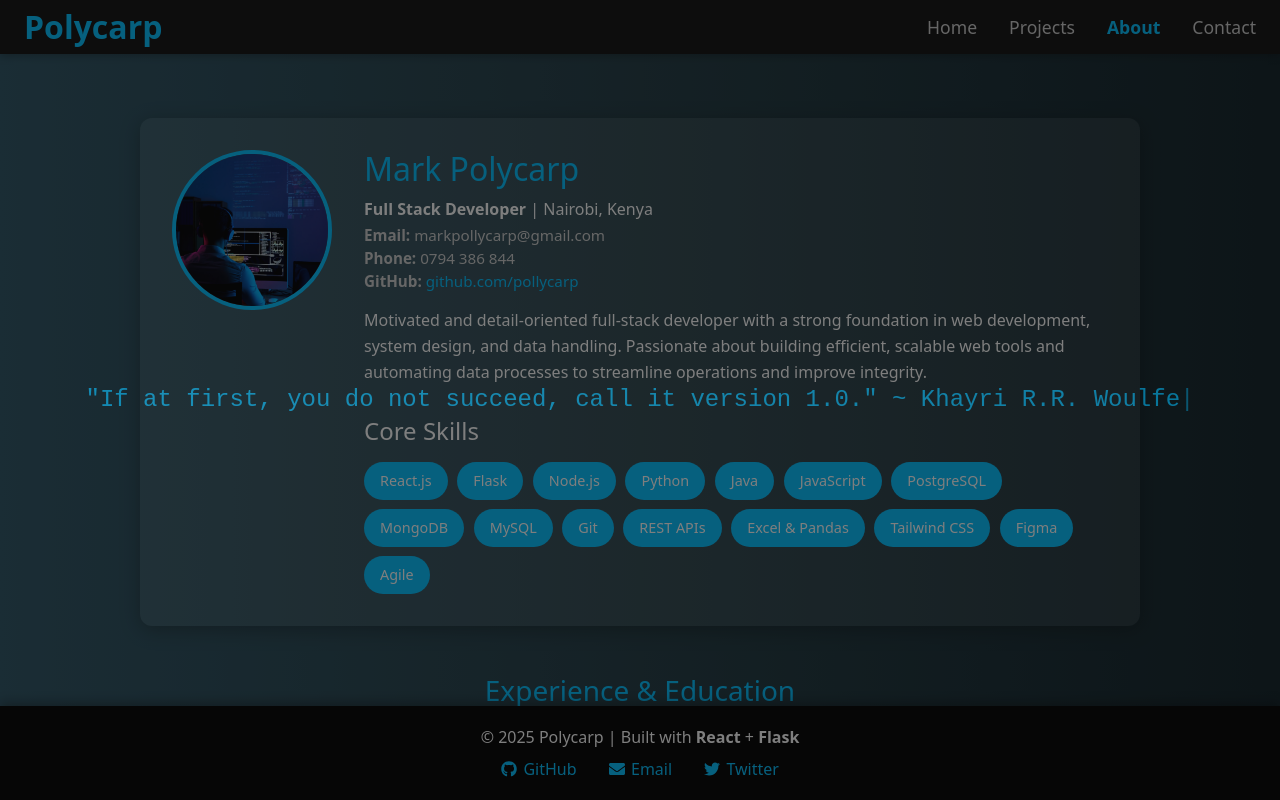
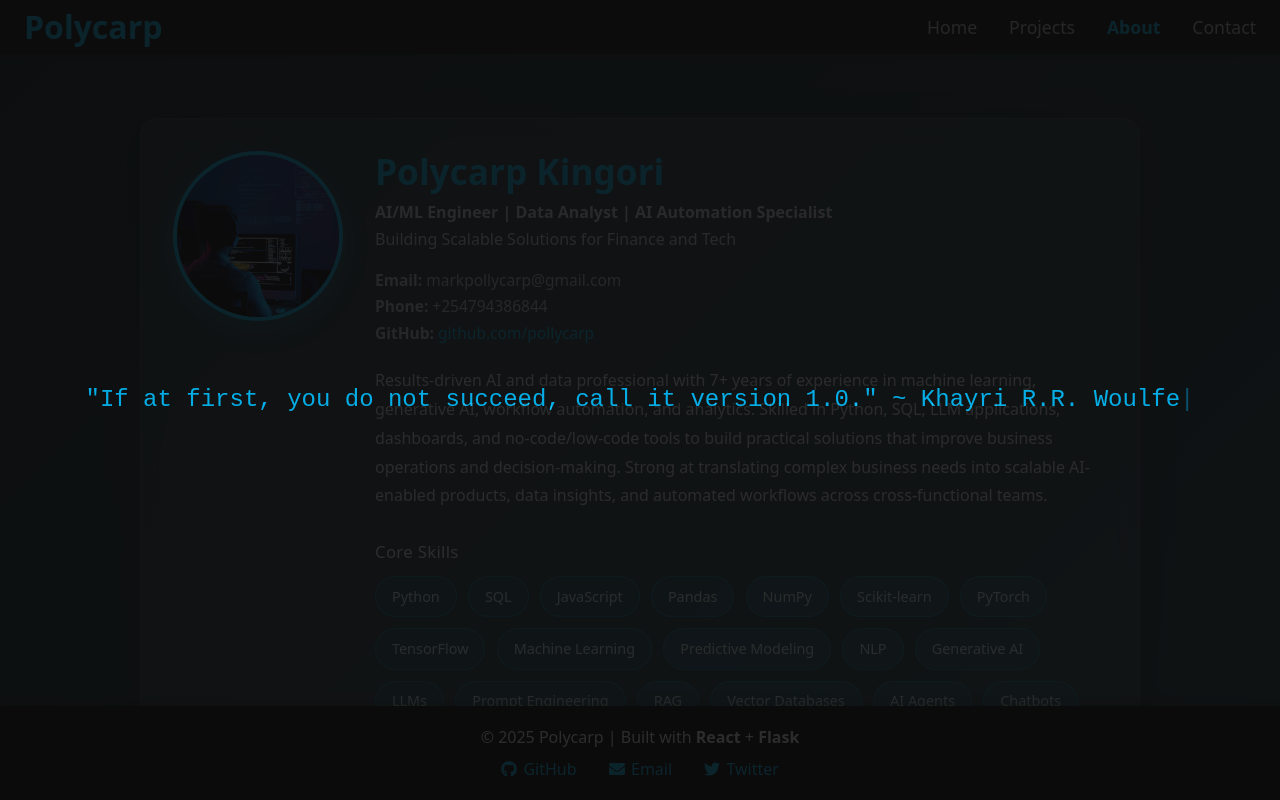
Before and after one commit to pollycarp/polycarp-dev-portfolio, a React (Create React App) app in the folder client/: page /about in a window 1280 px wide. Shown: the top 800 px of the page. Built offline with nearby package versions, Linux system fonts and the light colour scheme.

Commit message:
fresh updates

```diff
--- a/client/src/pages/About.js
+++ b/client/src/pages/About.js
@@ -1,100 +1,129 @@
 import React from 'react';
 import { motion } from 'framer-motion';
 import profilePic from '../assets/profile.jpg';
-import { FaGithub } from 'react-icons/fa';
-import { useInView } from 'react-intersection-observer';
-import ReactToPrint from 'react-to-print';
 import { PDFDownloadLink } from '@react-pdf/renderer';
 import PDFResume from '../components/PDFResume';
 import '../styles/About.css';
 
-
 const skills = [
-  'React.js', 'Flask', 'Node.js', 'Python', 'Java', 'JavaScript',
-  'PostgreSQL', 'MongoDB', 'MySQL', 'Git', 'REST APIs',
-  'Excel & Pandas', 'Tailwind CSS', 'Figma', 'Agile'
+  'Python',
+  'SQL',
+  'JavaScript',
+  'Pandas',
+  'NumPy',
+  'Scikit-learn',
+  'PyTorch',
+  'TensorFlow',
+  'Machine Learning',
+  'Predictive Modeling',
+  'NLP',
+  'Generative AI',
+  'LLMs',
+  'Prompt Engineering',
+  'RAG',
+  'Vector Databases',
+  'AI Agents',
+  'Chatbots',
+  'MLOps',
+  'CI/CD for ML',
+  'APIs',
+  'Webhooks',
+  'Zapier',
+  'Make',
+  'n8n',
+  'Power BI',
+  'Metabase',
+  'ETL Pipelines',
+  'AWS',
+  'GCP',
+  'Azure',
+  'Data Governance',
+  'Healthcare Analytics',
+  'Fintech Analytics',
+  'ERP Integration'
 ];
 
-const timeline = [
+const experience = [
   {
-    title: 'Operations Support Intern (Data Focus)',
-    subtitle: 'UN SACCO, Nairobi',
-    date: '2025',
-    description: 'Supported data verification, Excel-based record keeping, and digital archiving. Assisted in cleaning and organizing spreadsheets for reporting accuracy. Liaised with departments to resolve unclear or missing records. Applied Python and Excel tools to streamline internal workflows.'
+    title: 'ML & AI Engineer',
+    subtitle: 'Independent Consultant | Remote',
+    date: 'Jan. 2026 – Present',
+    bullets: [
+      'Built scalable AI/ML and analytics solutions that convert raw data into actionable insights for decision-making.',
+      'Developed data pipelines, predictive models, and BI dashboards using Python, SQL, Power BI, AWS, and GCP.',
+      'Automated workflows and deployed cloud-based solutions that reduced manual effort by 40% and improved reporting speed by 60%.'
+    ]
   },
   {
-    title: 'Full-Stack Developer',
-    subtitle: 'Freelance & Open Source',
-    date: '2023 – 2024',
-    description: 'Built secure web platforms, APIs, and dashboards using Flask, React.js, PostgreSQL, and cloud-based tools.'
+    title: 'Data Scientist',
+    subtitle: 'UNDP Kenya | Hybrid',
+    date: 'Jan. 2024 – Dec. 2025',
+    bullets: [
+      'Developed ETL and ingestion pipelines for large datasets and supported model training, data analysis, and storytelling.',
+      'Used Python and SQL to improve data quality, analytics readiness, and reporting efficiency by 54%.',
+      'Delivered insights for technical and non-technical stakeholders across climate resilience initiatives.'
+    ]
   },
   {
-    title: 'ALX Software Engineering Program',
-    subtitle: 'ALX Africa',
-    date: '2023',
-    description: 'Completed an intensive software engineering program focused on full-stack development, Agile methodologies, CI/CD pipelines, and DevOps practices.'
+    title: 'Data Analyst (Operational Support)',
+    subtitle: 'United Nations DT SACCO | Onsite',
+    date: 'Jun. 2023 – Dec. 2024',
+    bullets: [
+      'Improved data quality through verification, cleaning, record standardization, and spreadsheet automation.',
+      'Used Excel, Python, and Pandas to streamline workflows and reduce reporting errors by 30%.',
+      'Coordinated with departments to resolve incomplete records across datasets.'
+    ]
   },
   {
-    title: 'Software Engineering Intern',
-    subtitle: 'Ministry of ICT, Kenya',
-    date: '2022',
-    description: 'Contributed to the development of the Ajira Web Application using Python and Flask. Worked on authentication and dashboard modules.'
-  },
-  {
-    title: 'NEAR Blockchain Developer',
-    subtitle: 'Open Web Community',
-    date: '2022',
-    description: 'Built my first Rust-based smart contract and deployed a basic DApp as part of NEAR’s blockchain learning cohort.'
-  },
-  {
-    title: 'Computer Science Graduate',
-    subtitle: 'Maseno University, Kenya',
-    date: '2018 – 2022',
-    description: 'Focused on web technologies, backend systems, and database design with projects in AI and software engineering.'
+    title: 'Machine Learning & AI Researcher',
+    subtitle: 'B12K | Remote',
+    date: 'Jan. 2019 – Dec. 2022',
+    bullets: [
+      'Researched, designed, and benchmarked AI/ML architectures for intelligent systems and applied use cases.',
+      'Built RAG pipelines and evaluated models for performance, scalability, and production readiness.',
+      'Improved solution performance by 30% through experimentation, optimization, and architecture refinement.'
+    ]
   }
 ];
 
-const projects = {
-  Flask: [
+const education = [
   {
-      title: 'flask-file-share',
-      description: 'A secure file-sharing platform built using Flask, React, and Google Auth. Supports download tracking, admin controls, and password-protected access.',
-      link: 'https://github.com/pollycarp/flask-file-share'
+    title: 'Bachelor of Science: Software Development',
+    subtitle: 'Brigham Young University - Idaho',
+    date: 'Anticipated 2027',
+    details: ['Relevant Coursework: Data Structures, Systems Analysis, Database Design']
   },
   {
-      title: 'telco_churn_prediction',
-      description: 'A full-stack machine learning app using Flask, scikit-learn, and pandas. Supports real-time churn prediction, CSV upload, data visualization, and chart rendering via Chart.js.',
-      link: 'https://github.com/pollycarp/telco_churn_prediction'
+    title: 'Bachelor of Science: Computer Science',
+    subtitle: 'Maseno University',
+    date: 'Sept. 2018 – Dec. 2022',
+    details: ['Relevant Coursework: Data Structures, Systems Analysis, Database Design']
   }
-  ],
-  React: [
-    {
-      title: 'polycarp-dev-portfolio',
-      description: 'A fully animated, responsive personal portfolio built using React.js, Framer Motion, Flask, and Bootstrap, featuring interactive routing, GitHub project integration, and a custom contact form.',
-      link: 'https://github.com/pollycarp/polycarp-dev-portfolio'
-    }
-  ],
-  Python: [
-    {
-      title: 'console-grid-game',
-      description: 'A Python-based console game using object-oriented principles and grid logic, featuring obstacles, point collection, and player navigation via CLI.',
-      link: 'https://github.com/pollycarp/console-grid-game'
-    },
-    {
-      title: 'PrivacyLLM',
-      description: 'A Python research project exploring language model safety and prompt injection vulnerabilities using OpenAI’s GPT APIs and masking strategies.',
-      link: 'https://github.com/pollycarp/PrivacyLLM'
-    }
-  ],
-  Java: [
-    {
-      title: 'Airline-Ticket-Reservation-System-Design',
-      description: 'A core Java-based system for managing airline reservations, flight schedules, passenger records, and booking status with basic GUI support.',
-      link: 'https://github.com/pollycarp/Airline-Ticket-Reservation-System-Design'
-    }
-  ]
+];
+
+const certificates = [
+  'Agentic AI with LangGraph, CrewAI, AutoGen and BeeAI - IBM',
+  'Agentic AI Training - UNDP ICPSD'
+];
+
+const cardStyle = {
+  backgroundColor: '#ffffff10',
+  borderLeft: '4px solid #00bfff',
+  padding: '1rem 1.5rem',
+  borderRadius: '6px'
 };
 
+const sectionWrapStyle = {
+  maxWidth: '1000px',
+  width: '100%',
+  marginTop: '3rem'
+};
+
+const sectionTitleStyle = {
+  textAlign: 'center',
+  color: '#00bfff',
+  marginBottom: '1.5rem'
+};
 
 const About = () => {
   return (
@@ -107,31 +136,45 @@ const About = () => {
     >
       {/* Core Card */}
       <div className="about-card">
-        {/* Profile Image */}
         <motion.img
           src={profilePic}
-          alt="Polycarp"
+          alt="Polycarp Kingori"
           className="about-image"
           initial={{ scale: 0 }}
           animate={{ scale: 1 }}
           transition={{ duration: 0.5 }}
         />
 
-        {/* Text */}
         <div className="about-text">
-          <h2 className="about-name">Mark Polycarp</h2>
-          <p className="about-title"><strong>Full Stack Developer</strong> | Nairobi, Kenya</p>
+          <h2 className="about-name">Polycarp Kingori</h2>
+          <p className="about-title">
+            <strong>AI/ML Engineer | Data Analyst | AI Automation Specialist</strong>
+          </p>
+          <p className="about-title">Building Scalable Solutions for Finance and Tech</p>
+
           <p className="about-meta">
-            <strong>Email:</strong> markpollycarp@gmail.com<br />
-            <strong>Phone:</strong> 0794 386 844<br />
+            <strong>Email:</strong> markpollycarp@gmail.com
+            <br />
+            <strong>Phone:</strong> +254794386844
+            <br />
             <strong>GitHub:</strong>{' '}
-            <a href="https://github.com/pollycarp" target="_blank" rel="noopener noreferrer" className="about-link">
+            <a
+              href="https://github.com/pollycarp"
+              target="_blank"
+              rel="noopener noreferrer"
+              className="about-link"
+            >
               github.com/pollycarp
             </a>
           </p>
 
           <p className="about-summary">
-            Motivated and detail-oriented full-stack developer with a strong foundation in web development, system design, and data handling. Passionate about building efficient, scalable web tools and automating data processes to streamline operations and improve integrity.
+            Results-driven AI and data professional with 7+ years of experience in machine
+            learning, generative AI, workflow automation, and analytics. Skilled in Python,
+            SQL, LLM applications, dashboards, and no-code/low-code tools to build practical
+            solutions that improve business operations and decision-making. Strong at
+            translating complex business needs into scalable AI-enabled products, data
+            insights, and automated workflows across cross-functional teams.
           </p>
 
           {/* Skills */}
@@ -139,89 +182,88 @@ const About = () => {
             <h4>Core Skills</h4>
             <div className="skills-wrapper">
               {skills.map((skill) => (
-                <span className="skill-badge" key={skill}>{skill}</span>
+                <span className="skill-badge" key={skill}>
+                  {skill}
+                </span>
               ))}
             </div>
           </div>
         </div>
       </div>
-      {/* Experience Timeline */}
-      <div style={{ maxWidth: '1000px', width: '100%', marginTop: '3rem' }}>
-        <h3 style={{ textAlign: 'center', color: '#00bfff' }}>Experience & Education</h3>
-        <div style={{ display: 'flex', flexDirection: 'column', gap: '1.5rem', marginTop: '1.5rem' }}>
-          {timeline.map((item, i) => (
+
+      {/* Experience */}
+      <div style={sectionWrapStyle}>
+        <h3 style={sectionTitleStyle}>Professional Experience</h3>
+        <div style={{ display: 'flex', flexDirection: 'column', gap: '1.5rem' }}>
+          {experience.map((item, i) => (
             <motion.div
-              key={i}
+              key={item.title}
               initial={{ opacity: 0, x: 30 }}
               animate={{ opacity: 1, x: 0 }}
-              transition={{ delay: i * 0.2 }}
-              style={{
-                backgroundColor: '#ffffff10',
-                borderLeft: '4px solid #00bfff',
-                padding: '1rem 1.5rem',
-                borderRadius: '6px'
-              }}
+              transition={{ delay: i * 0.15 }}
+              style={cardStyle}
             >
-              <h5 style={{ marginBottom: '0.2rem' }}>{item.title}</h5>
+              <h4 style={{ marginBottom: '0.3rem' }}>{item.title}</h4>
               <p style={{ fontStyle: 'italic', color: '#aaa', margin: 0 }}>{item.subtitle}</p>
               <small style={{ color: '#ccc' }}>{item.date}</small>
-              <p style={{ marginTop: '0.5rem', fontSize: '0.95rem' }}>{item.description}</p>
+
+              <ul style={{ marginTop: '0.75rem', paddingLeft: '1.2rem', color: '#ddd' }}>
+                {item.bullets.map((bullet, idx) => (
+                  <li key={idx} style={{ marginBottom: '0.45rem', lineHeight: 1.6 }}>
+                    {bullet}
+                  </li>
+                ))}
+              </ul>
             </motion.div>
           ))}
         </div>
       </div>
 
-        {/* Technical Projects */}
-        <div style={{ maxWidth: '1000px', width: '100%', marginTop: '3rem' }}>
-          <h3 style={{ textAlign: 'center', color: '#00bfff' }}>Technical Projects</h3>
+      {/* Education */}
+      <div style={sectionWrapStyle}>
+        <h3 style={sectionTitleStyle}>Education</h3>
+        <div style={{ display: 'flex', flexDirection: 'column', gap: '1.5rem' }}>
+          {education.map((item, i) => (
+            <motion.div
+              key={item.title}
+              initial={{ opacity: 0, x: -30 }}
+              animate={{ opacity: 1, x: 0 }}
+              transition={{ delay: i * 0.15 }}
+              style={cardStyle}
+            >
+              <h4 style={{ marginBottom: '0.3rem' }}>{item.title}</h4>
+              <p style={{ fontStyle: 'italic', color: '#aaa', margin: 0 }}>{item.subtitle}</p>
+              <small style={{ color: '#ccc' }}>{item.date}</small>
 
-          {Object.entries(projects).map(([stack, projList], stackIndex) => (
-            <div key={stack} style={{ marginTop: '2.5rem' }}>
-              <h4 style={{ color: '#fff', borderBottom: '1px solid #00bfff', paddingBottom: '0.3rem' }}>
-                {stack}
-              </h4>
-              <div style={{ display: 'flex', flexDirection: 'column', gap: '1.5rem', marginTop: '1rem' }}>
-                {projList.map((proj, i) => {
-                  const { ref, inView } = useInView({ triggerOnce: true, threshold: 0.2 });
-                  return (
-                    <motion.div
-                      key={proj.title}
-                      ref={ref}
-                      initial={{ opacity: 0, x: 50 }}
-                      animate={inView ? { opacity: 1, x: 0 } : {}}
-                      transition={{ delay: i * 0.1, duration: 0.6 }}
-                      style={{
-                        backgroundColor: '#ffffff10',
-                        border: '1px solid #00bfff',
-                        padding: '1rem 1.2rem',
-                        borderRadius: '6px'
-                      }}
-                    >
-                      <h5 style={{ marginBottom: '0.5rem', display: 'flex', alignItems: 'center', gap: '0.5rem' }}>
-                        <FaGithub style={{ color: '#00bfff' }} />
-                        <a
-                          href={proj.link}
-                          target="_blank"
-                          rel="noopener noreferrer"
-                          style={{
-                            color: '#00bfff',
-                            textDecoration: 'none',
-                            fontWeight: 'bold',
-                            fontSize: '1.05rem'
-                          }}
-                          onMouseOver={(e) => (e.target.style.textDecoration = 'underline')}
-                          onMouseOut={(e) => (e.target.style.textDecoration = 'none')}
-                        >
-                          {proj.title}
-                        </a>
-                      </h5>
-                      <p style={{ color: '#ccc', fontSize: '0.95rem' }}>{proj.description}</p>
+              <ul style={{ marginTop: '0.75rem', paddingLeft: '1.2rem', color: '#ddd' }}>
+                {item.details.map((detail, idx) => (
+                  <li key={idx} style={{ marginBottom: '0.45rem', lineHeight: 1.6 }}>
+                    {detail}
+                  </li>
+                ))}
+              </ul>
             </motion.div>
-                  );
-                })}
+          ))}
         </div>
       </div>
+
+      {/* Certificates */}
+      <div style={sectionWrapStyle}>
+        <h3 style={sectionTitleStyle}>Certificates</h3>
+        <motion.div
+          initial={{ opacity: 0, y: 30 }}
+          animate={{ opacity: 1, y: 0 }}
+          transition={{ duration: 0.6 }}
+          style={cardStyle}
+        >
+          <ul style={{ margin: 0, paddingLeft: '1.2rem', color: '#ddd' }}>
+            {certificates.map((cert) => (
+              <li key={cert} style={{ marginBottom: '0.6rem', lineHeight: 1.6 }}>
+                {cert}
+              </li>
             ))}
+          </ul>
+        </motion.div>
       </div>
 
       {/* Resume Button */}
@@ -238,12 +280,9 @@ const About = () => {
             textDecoration: 'none'
           }}
         >
-            {({ loading }) =>
-              loading ? 'Preparing Resume...' : 'Download Resume'
-            }
+          {({ loading }) => (loading ? 'Preparing Resume...' : 'Download Resume')}
         </PDFDownloadLink>
       </div>
-
     </motion.section>
   );
 };
--- a/client/src/styles/About.css
+++ b/client/src/styles/About.css
@@ -1,8 +1,8 @@
 .about-section {
   min-height: 100vh;
   width: 100%;
-  padding: 4rem 1rem;
-  background: linear-gradient(to right, #2c5364, #203a43, #0f2027);
+  padding: 4rem 1.25rem 5rem;
+  background: linear-gradient(135deg, #0f2027, #203a43, #2c5364);
   color: #fff;
   display: flex;
   flex-direction: column;
@@ -14,21 +14,31 @@
 .about-card {
   max-width: 1000px;
   width: 100%;
-  background-color: rgba(255, 255, 255, 0.07);
-  border-radius: 12px;
+  background: rgba(255, 255, 255, 0.08);
+  border: 1px solid rgba(255, 255, 255, 0.08);
+  border-radius: 18px;
   padding: 2rem;
-  box-shadow: 0 4px 20px rgba(0, 0, 0, 0.3);
+  box-shadow: 0 10px 35px rgba(0, 0, 0, 0.28);
+  backdrop-filter: blur(10px);
+  -webkit-backdrop-filter: blur(10px);
   display: flex;
   flex-wrap: wrap;
   gap: 2rem;
+  transition: transform 0.3s ease, box-shadow 0.3s ease;
+}
+
+.about-card:hover {
+  transform: translateY(-4px);
+  box-shadow: 0 16px 40px rgba(0, 0, 0, 0.34);
 }
 
 .about-image {
   border-radius: 50%;
-  width: 160px;
-  height: 160px;
+  width: 170px;
+  height: 170px;
   object-fit: cover;
   border: 4px solid #00bfff;
+  box-shadow: 0 8px 24px rgba(0, 191, 255, 0.25);
   flex-shrink: 0;
   margin: 0 auto;
 }
@@ -39,78 +49,156 @@
 }
 
 .about-name {
-  font-size: 2rem;
+  font-size: 2.2rem;
+  font-weight: 700;
   color: #00bfff;
+  margin: 0 0 0.5rem;
+  line-height: 1.15;
 }
 
 .about-title {
-  margin-bottom: 0.2rem;
+  margin: 0.2rem 0;
+  font-size: 1rem;
+  color: #e5e7eb;
 }
 
 .about-meta {
-  font-size: 0.95rem;
-  color: #ccc;
+  margin-top: 1rem;
+  font-size: 0.97rem;
+  line-height: 1.7;
+  color: #d1d5db;
 }
 
 .about-link {
   color: #00bfff;
   text-decoration: none;
+  transition: color 0.2s ease, text-decoration 0.2s ease;
 }
+
 .about-link:hover {
+  color: #7dd3fc;
   text-decoration: underline;
 }
 
 .about-summary {
-  margin-top: 1rem;
-  line-height: 1.6;
+  margin-top: 1.25rem;
+  line-height: 1.8;
+  font-size: 1rem;
+  color: #f3f4f6;
+  max-width: 720px;
 }
 
 .skills-section {
   margin-top: 2rem;
 }
 
+.skills-section h4 {
+  margin: 0 0 0.85rem;
+  font-size: 1.05rem;
+  color: #00bfff;
+  letter-spacing: 0.3px;
+}
+
 .skills-wrapper {
   display: flex;
   flex-wrap: wrap;
-  gap: 0.6rem;
-  margin-top: 1rem;
+  gap: 0.7rem;
+  margin-top: 0.75rem;
 }
 
 .skill-badge {
-  padding: 0.5rem 1rem;
-  background-color: #00bfff;
-  border-radius: 20px;
+  padding: 0.55rem 1rem;
+  background: rgba(0, 191, 255, 0.14);
+  border: 1px solid rgba(0, 191, 255, 0.35);
+  color: #eafaff;
+  border-radius: 999px;
   font-size: 0.9rem;
   font-weight: 500;
   white-space: nowrap;
+  transition: transform 0.2s ease, background 0.2s ease, border-color 0.2s ease;
+}
+
+.skill-badge:hover {
+  transform: translateY(-2px);
+  background: rgba(0, 191, 255, 0.22);
+  border-color: rgba(0, 191, 255, 0.6);
+}
+
+/* Section headings used in inline-styled blocks */
+.about-section h3 {
+  font-size: 1.6rem;
+  font-weight: 700;
+  letter-spacing: 0.3px;
+}
+
+.about-section h4 {
+  color: #ffffff;
+}
+
+.about-section ul {
+  margin-bottom: 0;
 }
 
 /* Responsive */
 @media screen and (max-width: 768px) {
+  .about-section {
+    padding: 3rem 1rem 4rem;
+  }
+
   .about-card {
     flex-direction: column;
     align-items: center;
+    text-align: center;
     padding: 1.5rem;
+    gap: 1.5rem;
   }
 
   .about-image {
-    width: 120px;
-    height: 120px;
+    width: 130px;
+    height: 130px;
+  }
+
+  .about-name {
+    font-size: 1.8rem;
+  }
+
+  .about-title,
+  .about-meta,
+  .about-summary {
+    text-align: center;
+  }
+
+  .skills-wrapper {
+    justify-content: center;
   }
 
   .skill-badge {
-    font-size: 0.85rem;
-    padding: 0.4rem 0.8rem;
+    font-size: 0.84rem;
+    padding: 0.45rem 0.85rem;
+  }
+
+  .about-section h3 {
+    font-size: 1.35rem;
+  }
+}
+
+@media screen and (max-width: 480px) {
+  .about-card {
+    padding: 1.2rem;
+    border-radius: 14px;
   }
 
   .about-name {
-    font-size: 1.7rem;
-    text-align: center;
+    font-size: 1.55rem;
   }
 
   .about-summary,
-  .about-meta,
-  .about-title {
+  .about-meta {
+    font-size: 0.92rem;
+  }
+
+  .skill-badge {
+    width: 100%;
     text-align: center;
   }
 }
```
Lines whose indentation alone changed are shown as unchanged.
